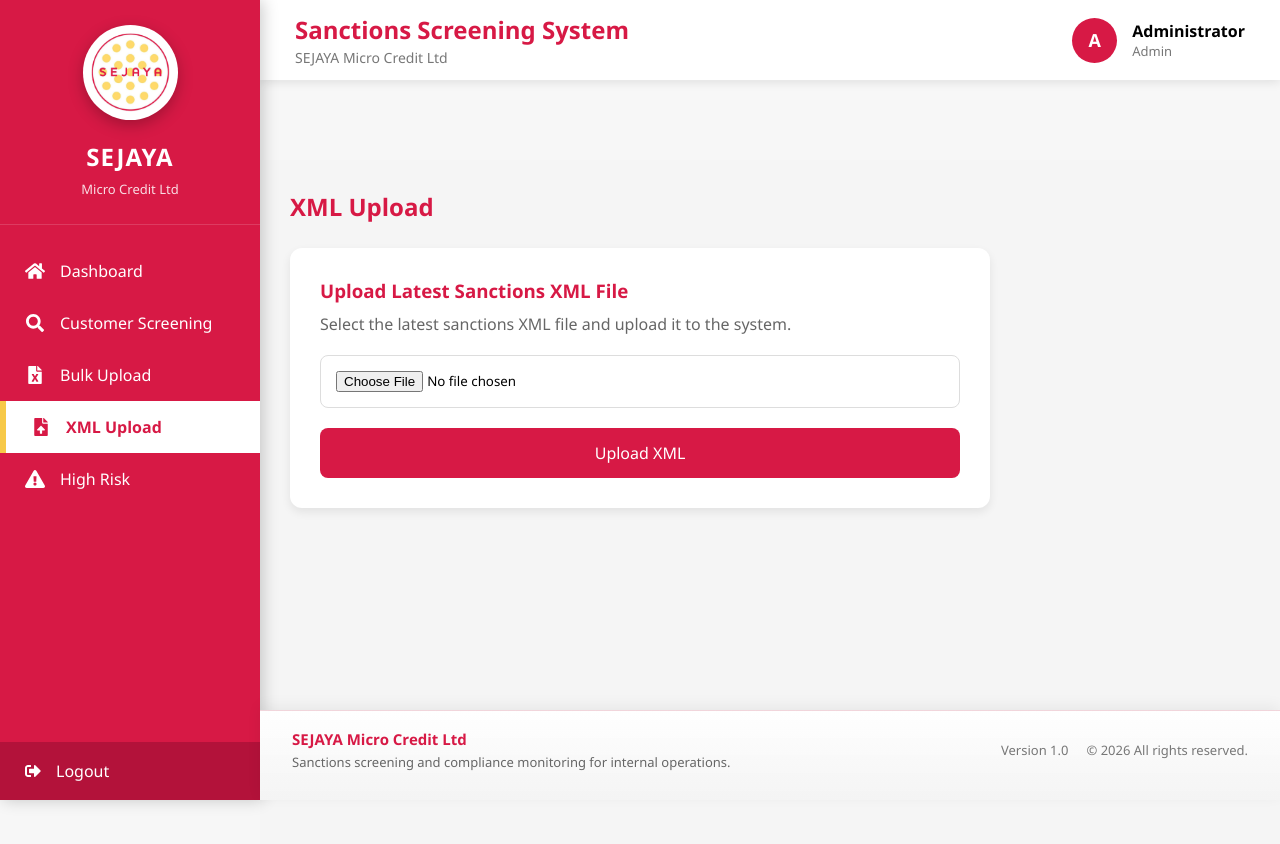
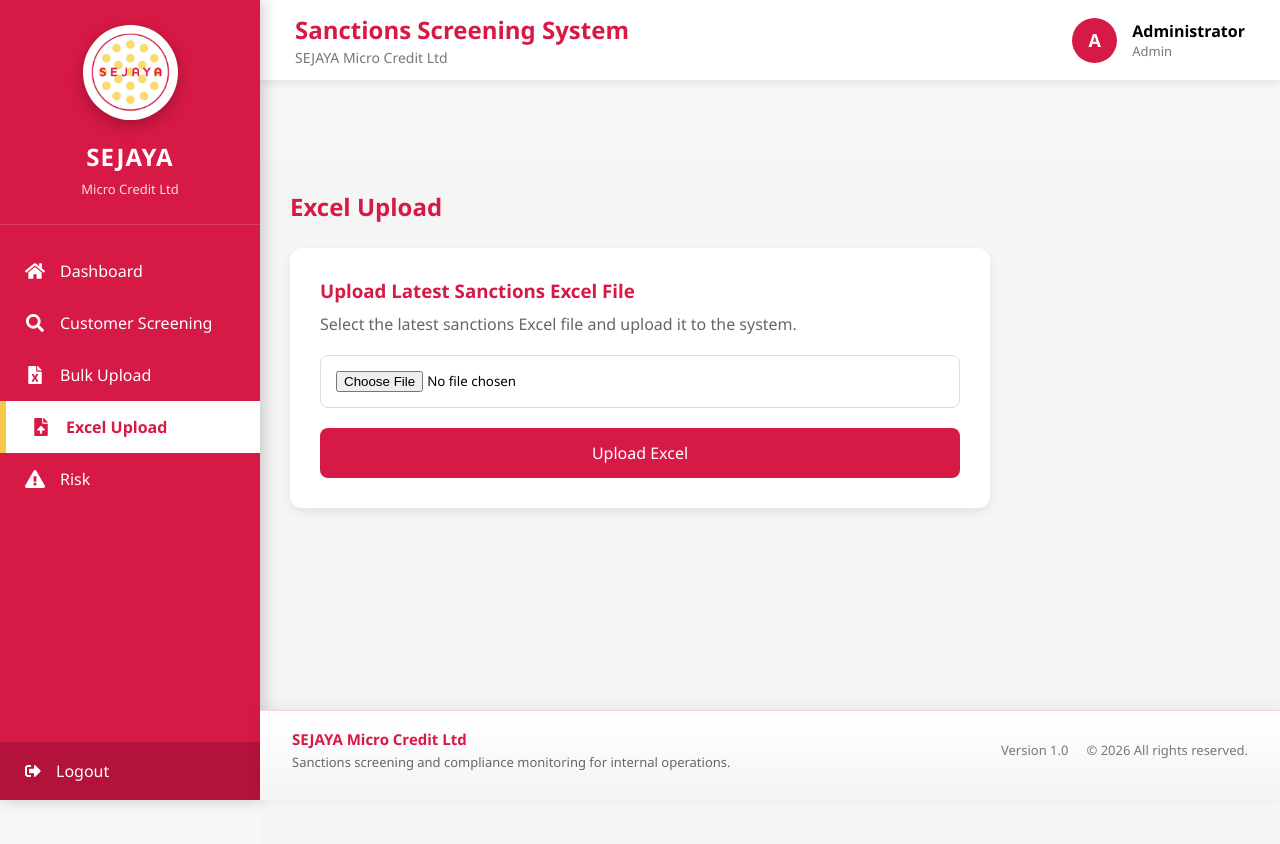
Before and after one commit to bineth-ellepola/Sanctions-Screening-Tool, a React (Vite) app: page /xml-upload in a window 1280 px wide. Shown: the top 844 px of the page. Built offline with nearby package versions, Linux system fonts and the light colour scheme.

Commit message:
updated the xml format to excel

```diff
--- a/src/components/Sidebar.jsx
+++ b/src/components/Sidebar.jsx
@@ -66,14 +66,14 @@
         <li>
           <NavLink to="/xml-upload" className="nav-link">
             <FaFileUpload />
-            XML Upload
+            Excel Upload
           </NavLink>
         </li>
 
         <li>
           <NavLink to="/high-risk" className="nav-link">
             <FaExclamationTriangle />
-            High Risk
+            Risk
           </NavLink>
         </li>
 
--- a/src/pages/HighRisk.jsx
+++ b/src/pages/HighRisk.jsx
@@ -45,7 +45,7 @@
 
         <div className="title-area">
 
-          <h2>High Risk Customers</h2>
+          <h2>Risk Customers</h2>
 
           <p>
             Customers requiring immediate compliance review.
--- a/src/pages/XmlUpload.jsx
+++ b/src/pages/XmlUpload.jsx
@@ -12,30 +12,30 @@
 
   const handleUpload = () => {
     if (!selectedFile) {
-      alert("Please select an XML file.");
+      alert("Please select an Excel file.");
       return;
     }
 
     // Replace this with your .NET API call later
-    setUploadStatus("XML file uploaded successfully.");
+    setUploadStatus("Excel file uploaded successfully.");
   };
 
   return (
     <div className="xml-page">
 
-        <h2>XML Upload</h2>
+        <h2>Excel Upload</h2>
 
         <div className="xml-card">
 
-          <h3>Upload Latest Sanctions XML File</h3>
+          <h3>Upload Latest Sanctions Excel File</h3>
 
           <p>
-            Select the latest sanctions XML file and upload it to the system.
+            Select the latest sanctions Excel file and upload it to the system.
           </p>
 
           <input
             type="file"
-            accept=".xml"
+            accept=".xlsx,.xls"
             onChange={handleFileChange}
           />
 
@@ -57,7 +57,7 @@
           )}
 
           <button onClick={handleUpload}>
-            Upload XML
+            Upload Excel
           </button>
 
           {uploadStatus && (
```
